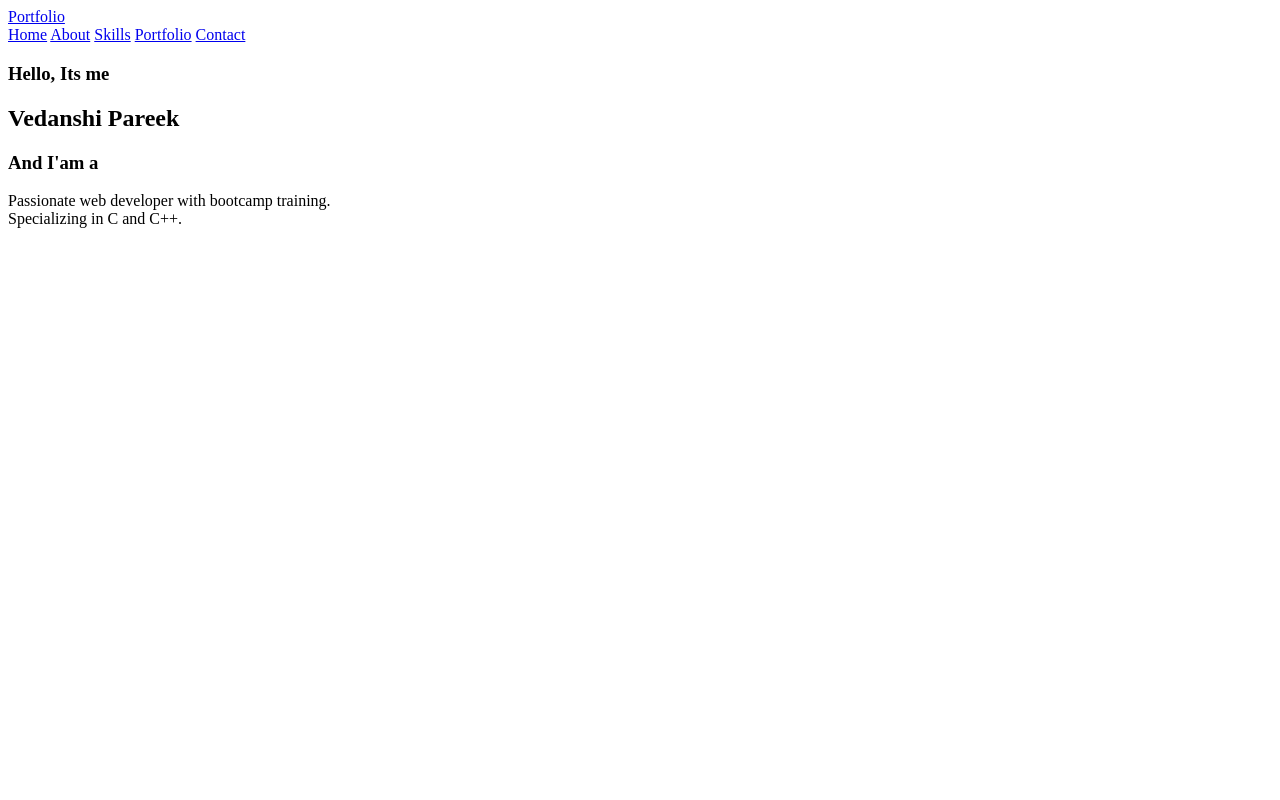
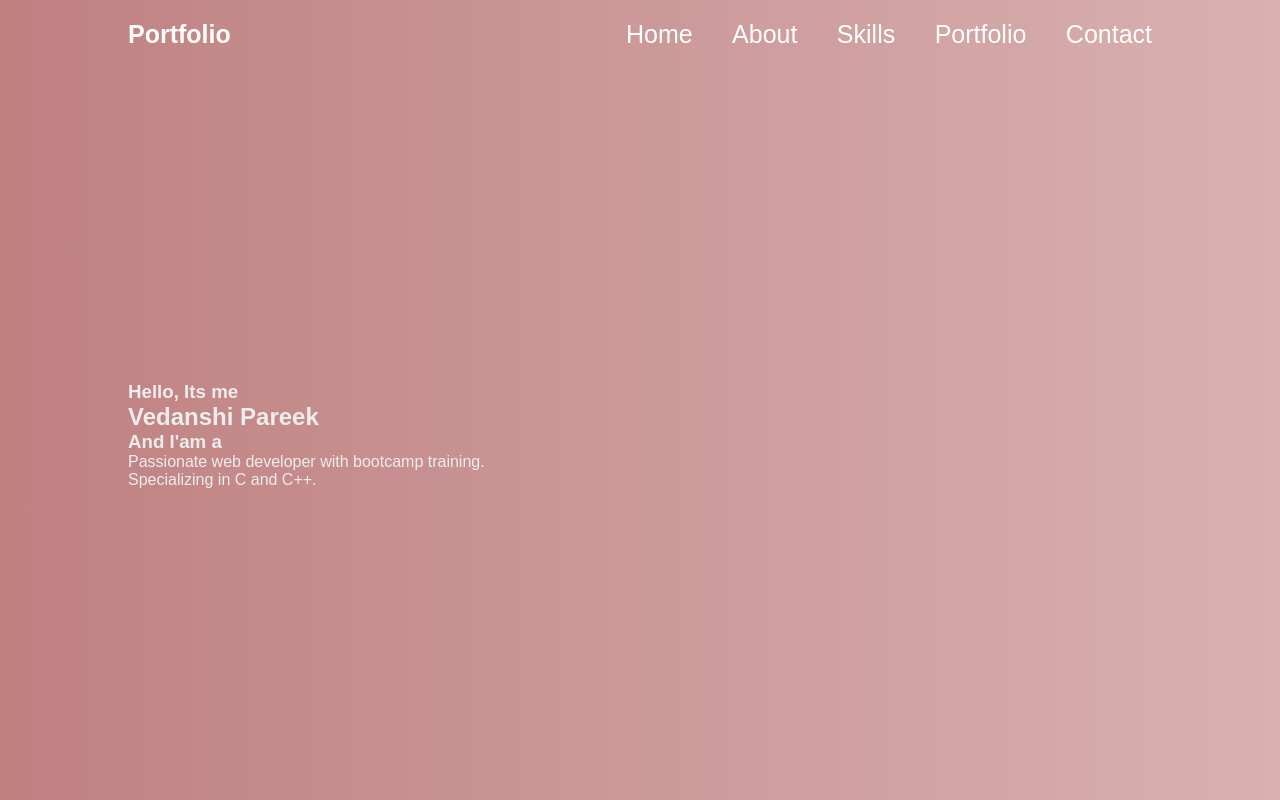
Before and after one commit to Vedanshi19/Portfolio-Website, a plain HTML site: page index.html in a window 1280 px wide. Drawn offline with Linux system fonts and the light colour scheme.

```diff
--- a/index.html
+++ b/index.html
@@ -5,7 +5,7 @@
     <meta http-equiv="X-UA-Compatible" content="IE=edge">
     <meta name="viewport" content="width=device-width, initial-scale=1.0">
     <title>Portfolio</title>
-    <link rel="stylesheel" href="stylesheet.css">
+    <link rel="stylesheet" href="stylesheet.css">
 </head>
 <body>
     <header class="header">
--- a/stylesheet.css
+++ b/stylesheet.css
@@ -39,14 +39,12 @@
 .navbar a:hover{
     color: rgb(61, 155, 162);
 }
-.home{
+.home {
     position: relative;
     width: 100%;
     justify-content: space-between;
     height: 100vh;
-    background: url()no-repeat;
-    background-size: cover;
-    background-position: center;
+    background: linear-gradient(to right, #bf8080, #d9b1b1); /* Example gradient */
     display: flex;
     align-items: center;
     padding: 70px 10% 0;
```
Also changed, not shown: 1 other file.
